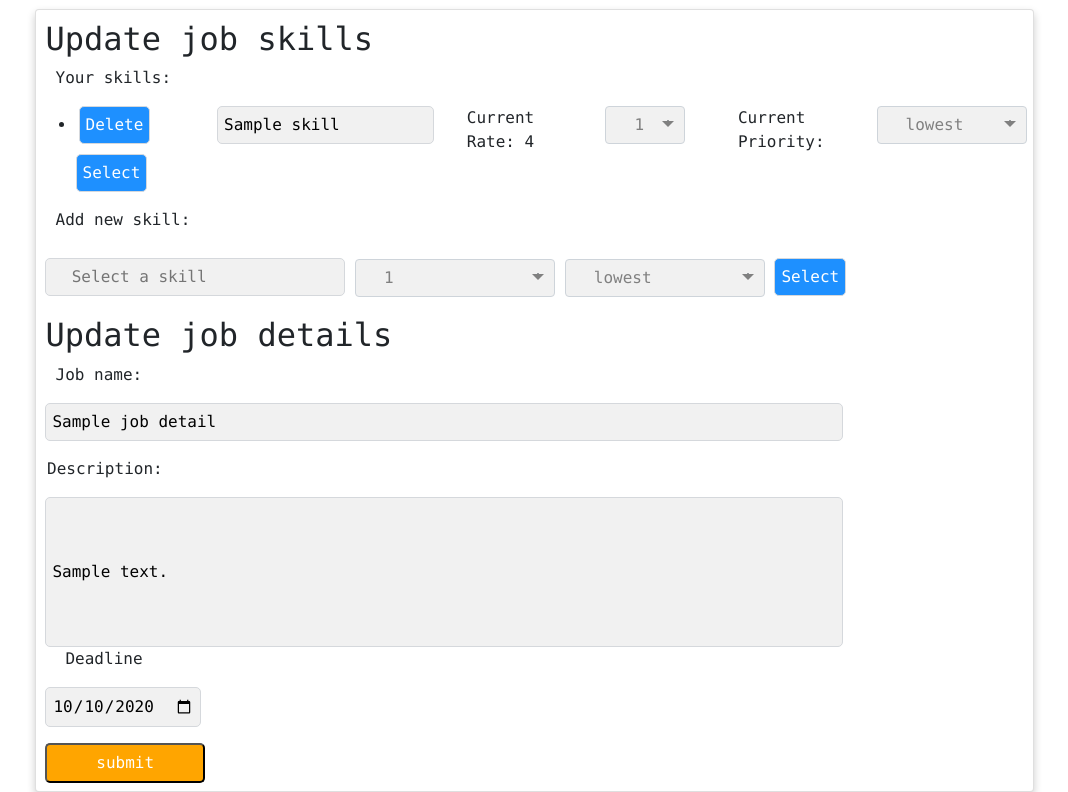
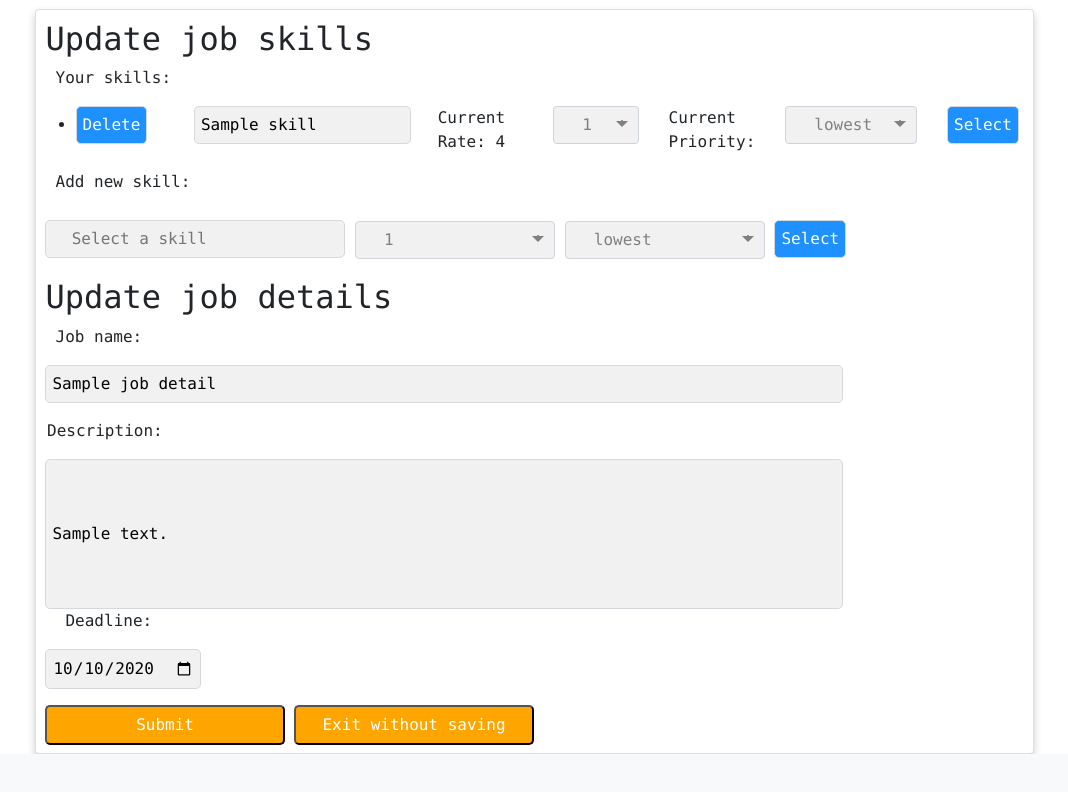
Before and after one commit to melihkagan/pladat, a Django app: template mainapp/templates/update_job.html in a window 1280 px wide. Shown: the part 56-848 px from the top of the page, without its empty margins (106-1174 px from the left). After the commit the page ends 810 px from the top, so only its background shows below. Run offline with Django 3.2, Linux system fonts and the light colour scheme; the template is opened without the code that fills it: most values are stand-ins (such as "Sample title", 1, 10 or a date in 2020); some libraries are stand-ins or nearby versions.

Commit message:
exit button to update-job page

```diff
--- a/mainapp/templates/update_job.html
+++ b/mainapp/templates/update_job.html
@@ -45,7 +45,7 @@
           background-color: orange;
           text-align: center;
           cursor: pointer;
-          width: 20%;
+          width: 30%;
           font-size: 16px;
         }
         .card p{
@@ -93,12 +93,12 @@
               {% for s in job_skills %}
                 <li><form autocomplete="off" action="./{{jobid}}" method="post" name="skill_form"><div class="row">
                         {% csrf_token %}
-                     <div class="col" style="margin-right: 3px; margin-left: 3px;"><input type="submit" name="skill_form_delete" value="Delete" style="margin-right: 3px;"></div>
-                    <div class="col-3" style="margin-right: 3px; margin-left: 3px;"><input readonly id="skill_" type="text" name="skill" value="{{ s.skill }}" style="margin-right: 3px; margin-left: 3px;"></div>
-                    <div class="col" style="margin-right: 3px; margin-left: 3px;">Current Rate: {{ s.rate}}</div>
-                    <div class="col" style="margin-right: 3px; margin-left: 3px;">
-                    <div class="custom-select" style="width:80px; margin-right: 3px; margin-left: 3px;">
-                      <select name="star" style="margin-right: 3px; margin-left: 3px;">
+                     <div class="col"><input type="submit" name="skill_form_delete" value="Delete" ></div>
+                    <div class="col-3"><input readonly id="skill_" type="text" name="skill" value="{{ s.skill }}" style="margin-right: 3px; margin-left: 3px;"></div>
+                    <div class="col">Current Rate: {{ s.rate}}</div>
+                    <div class="col">
+                    <div class="custom-select">
+                      <select name="star">
                         <option value="0" disabled>Star rate</option>
                         <option value="1">1</option>
                         <option value="2">2</option>
@@ -112,15 +112,15 @@
                         <option value="10">10</option>
                       </select>
                     </div></div>
-                    <div class="col" style="margin-right: 3px; margin-left: 3px;">Current Priority:
+                    <div class="col">Current Priority:
                     {% if s.type == 1 %} lowest {% endif %}
                     {% if s.type == 2 %} low {% endif %}
                     {% if s.type == 3 %} medium {% endif %}
                     {% if s.type == 4 %} high {% endif %}
                     {% if s.type == 5 %} highest {% endif %}</div>
-                    <div class="col" style="margin-right: 3px; margin-left: 3px;">
-                     <div class="custom-select" style="width:150px; margin-right: 3px; margin-left: 3px;">
-                          <select name="type" style="margin-right: 3px; margin-left: 3px;">
+                    <div class="col">
+                     <div class="custom-select" >
+                          <select name="type" >
                             <option value="0" disabled>Priority</option>
                             <option value="1">lowest</option>
                             <option value="2">low</option>
@@ -179,10 +179,11 @@
           <p> </p>
           <p style="margin-left: 0.2%"> Description: </p>
           <input id="description" type="text" name="description" style="height: 150px;" value="{{ job_details.description }}">
-          <p> Deadline</p>
+          <p> Deadline: </p>
           <input id="duedate" type="date" name="duedate" value="{{ job_details.duedate|date:'Y-m-d' }}">
           <p> </p>
-          <button type="submit" name="job_form"  style="margin-bottom: 1%">submit</button>
+          <button type="submit" name="job_form"  style="margin-bottom: 1%">Submit</button>
+          <button href="/profile/{{ user.id }}">Exit without saving</button>
         </form>
 
         <script>
```
Also changed, not shown: db.sqlite3.
